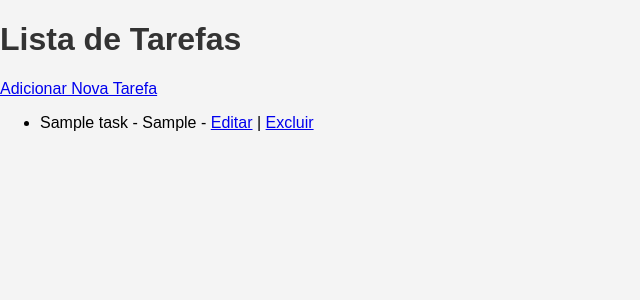
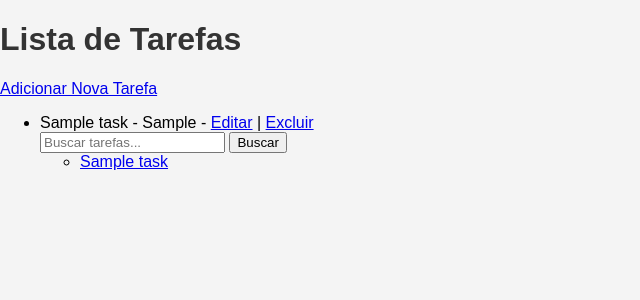
Before and after one commit to Pamella0408/meu-projeto-django, a Django app: template taskmanager/tasks/templates/task_list.html in a window 1280 px wide. Shown: the part 38-338 px from the top of the page, without its empty margins (0-640 px from the left). Run offline with Django 5.2, Linux system fonts and the light colour scheme; the template is opened without the code that fills it: most values are stand-ins (such as "Sample title", 1, 10 or a date in 2020).

Commit message:
Update task_list.html

```diff
--- a/taskmanager/tasks/templates/task_list.html
+++ b/taskmanager/tasks/templates/task_list.html
@@ -29,6 +29,18 @@
         {% empty %}
             <li>Sem tarefas cadastradas.</li>
         {% endfor %}
+
+        <form method="GET">
+    <input type="text" name="q" placeholder="Buscar tarefas..." value="{{ request.GET.q }}">
+    <button type="submit">Buscar</button>
+</form>
+
+<ul>
+    {% for task in object_list %}
+        <li><a href="{% url 'task-detail' task.id %}">{{ task.title }}</a></li>
+    {% endfor %}
+</ul>
+
     </ul>
 </body>
 </html>
```
